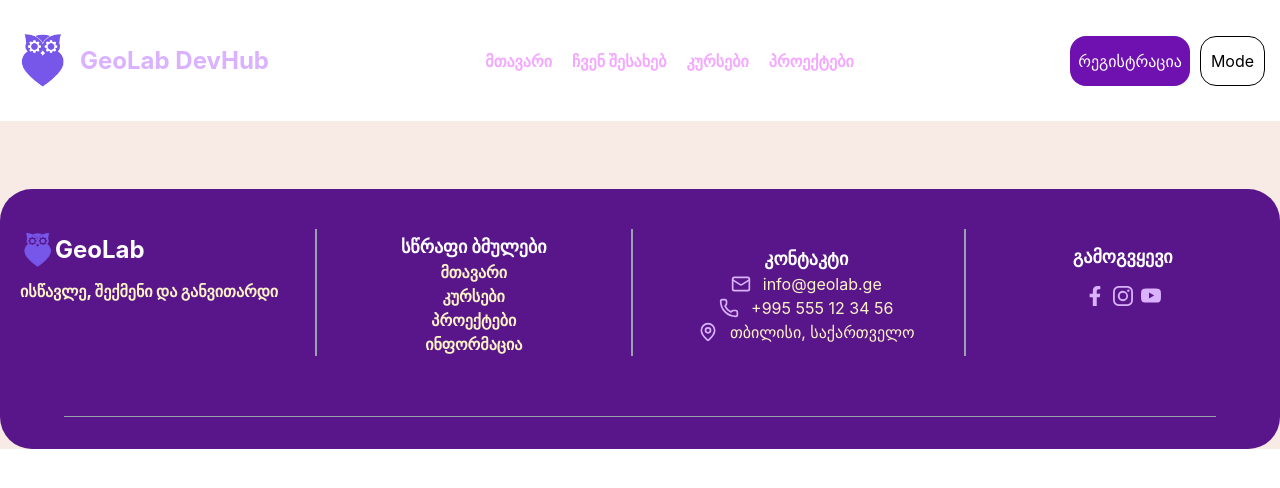
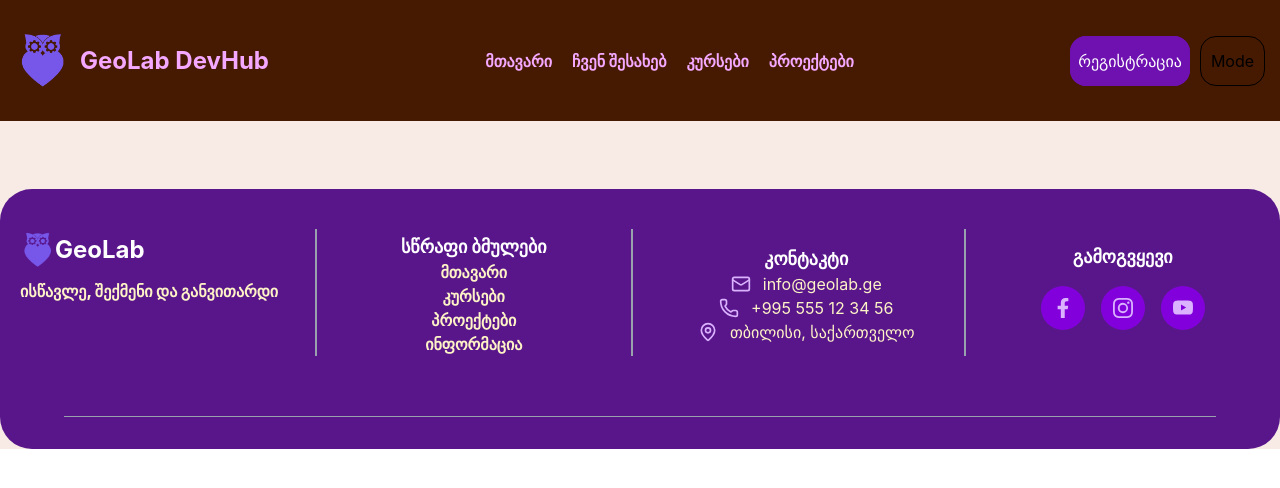
Before and after one commit to Aleeksandree/GeoLab-DevHub, a React (Vite) app: page /register in a window 1280 px wide. Shown: the top 488 px of the page. Built offline with nearby package versions, Linux system fonts and the light colour scheme.

Commit message:
style: improve header design

```diff
--- a/src/components/Footer.jsx
+++ b/src/components/Footer.jsx
@@ -93,10 +93,31 @@ const Footer = () => {
             <h2 className="text-white font-bold text-[18px] mt-1">
               გამოგვყევი
             </h2>
-            <div className="flex gap-2 mt-4 text-purple-300">
-              <FaFacebookF size={20} />
-              <BsInstagram size={20} />
-              <BsYoutube size={20} />
+            <div className="flex gap-4 mt-4 text-purple-300">
+              <Link
+                to={
+                  "https://www.facebook.com/share/1F2ZahFkwf/?mibextid=wwXIfr"
+                }
+                className="bg-purple-700 p-3 rounded-4xl"
+              >
+                <FaFacebookF size={20} />
+              </Link>
+
+              <Link
+                className="bg-purple-700 p-3 rounded-4xl"
+                to={
+                  "https://www.instagram.com/geolabcommunity?xtok=MWx0empkcGtmeTdmZg=="
+                }
+              >
+                <BsInstagram size={20} />
+              </Link>
+
+              <Link
+                to={"https://www.youtube.com/@lsGeolab"}
+                className="bg-purple-700 p-3 rounded-4xl"
+              >
+                <BsYoutube size={20} />
+              </Link>
             </div>
           </div>
         </div>
--- a/src/components/Header.jsx
+++ b/src/components/Header.jsx
@@ -12,25 +12,32 @@ const Header = () => {
   }
   return (
     <div
-      onClick={swichMode}
       className={`w-full flex items-center sticky top-0 z-50 ${
-        light ? "bg-purple-800" : "bg-white"
+        light ? "bg-purple-800" : "bg-amber-950"
       }`}
     >
       <div className="w-full max-w-[1440px] flex  mx-auto  rounded-2xl justify-between items-center px-[15px] py-7   ">
         <Link className="flex items-center gap-2.5" to={"/"}>
           <img className="w-[55px] rounded-2xl " src={GeoLab} alt="Logo-icon" />
-          <h2 className="text-purple-300 font-bold text-2xl">GeoLab DevHub</h2>
+          <h2 className="text-fuchsia-300 font-bold text-2xl">GeoLab DevHub</h2>
         </Link>
         <HeaderNav />
 
         <div className="flex gap-2.5">
           <Link to={"/register"}>
             <button className="w-[120px] h-[50px] rounded-2xl bg-purple-800 text-white font-medium cursor-pointer">
-              <Link to={"/register"}>რეგისტრაცია </Link>
+              <Link
+                className={`w-[120px] h-[50px] rounded-2xl flex items-center justify-center ${light ? "bg-blue-700" : "bg-purple-800 text-white"}`}
+                to={"/register"}
+              >
+                რეგისტრაცია
+              </Link>
             </button>
           </Link>
-          <button className="w-[65px] rounded-2xl   cursor-pointe border ">
+          <button
+            onClick={swichMode}
+            className="w-[65px] rounded-2xl   cursor-pointe border "
+          >
             Mode
           </button>
         </div>
```
